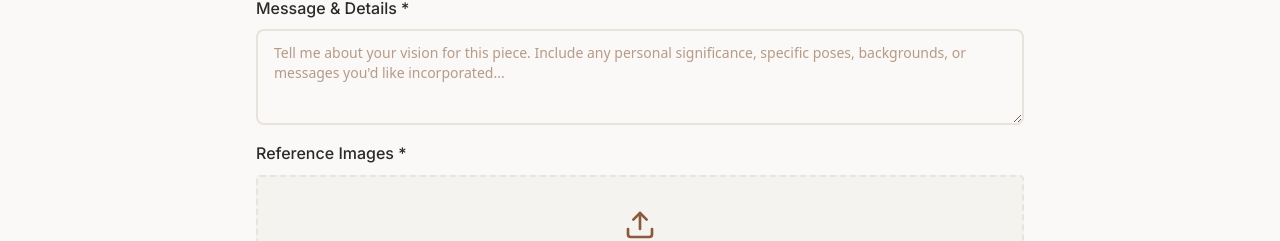
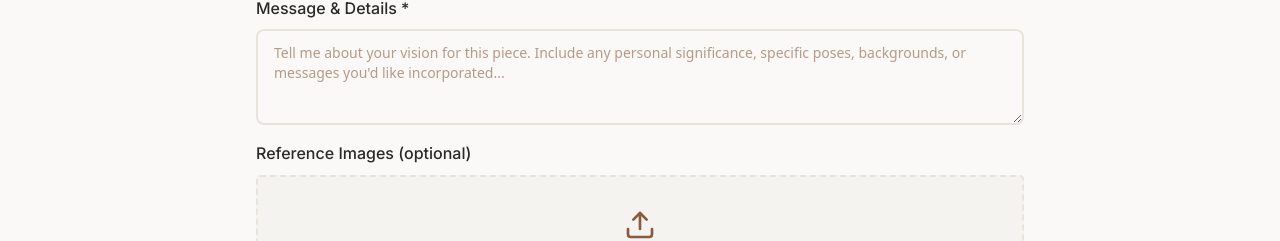
Before and after one commit to codewithkin/drawingswithanesu.com, a Next.js app: page /commissions in a window 1280 px wide. Shown: the part 2314-2555 px from the top of the page. Built offline with nearby package versions, Linux system fonts and the light colour scheme.

Commit message:
fix: update reference images label to indicate optional upload

```diff
--- a/src/app/commissions/components/CommissionForm.tsx
+++ b/src/app/commissions/components/CommissionForm.tsx
@@ -191,9 +191,9 @@ export default function CommissionForm({
                             </div>
 
                             <div>
-                                <label className="block text-body font-medium mb-2" style={{ color: "var(--charcoal)" }}>Reference Images *</label>
+                                <label className="block text-body font-medium mb-2" style={{ color: "var(--charcoal)" }}>Reference Images (optional)</label>
                                 <div className="border-2 border-dashed rounded p-8 text-center cursor-pointer transition-colors duration-300 hover:border-opacity-100" style={{ borderColor: "var(--sand)", backgroundColor: "var(--warm-white)" }}>
-                                    <input required type="file" accept="image/*" onChange={handleFileChange} className="hidden" id="file-upload" />
+                                    <input type="file" accept="image/*" onChange={handleFileChange} className="hidden" id="file-upload" />
                                     <label htmlFor="file-upload" className="cursor-pointer">
                                         <Upload className="w-8 h-8 mx-auto mb-2" style={{ color: "var(--sienna)" }} />
                                         <p className="text-body" style={{ color: "var(--charcoal)" }}>{formData.referenceImages ? formData.referenceImages.name : "Click to upload reference photos"}</p>
```
